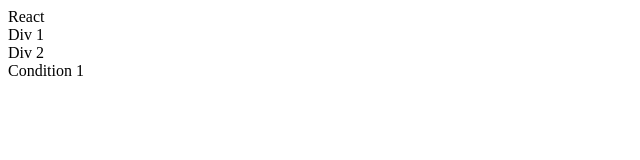
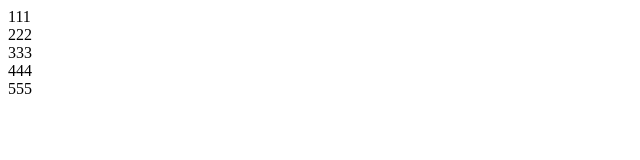
Before and after one commit to smerante/react-2019, a React (Create React App) app in the folder app1/: page / in a window 1280 px wide. Shown: the top 160 px of the page, without its empty margins (0-640 px from the left). Built offline with nearby package versions, Linux system fonts and the light colour scheme; the HTML template or start-up script is replaced by a standard one.

Commit message:
Rendering a list of items with functional component

```diff
--- a/app1/src/App.js
+++ b/app1/src/App.js
@@ -23,16 +23,7 @@
   render() {
       return (
         <div className="App">
-          <div>
-            React
-          </div>
-          <div>
-            Div 1
-          </div>
-          <div>
-            Div 2
-          </div>
-          {this.renderFunction1()}
+          <Container1/>
         </div>
       );
   }
--- a/app1/src/containers/container1.js
+++ b/app1/src/containers/container1.js
@@ -1,57 +1,29 @@
 import React, { Component } from 'react';
-import Component1 from '../functional/component1';
 
 class Container1 extends Component {
 
+	arr1 = [
+		{id: 1, text: '1', number : 1},
+		{id: 2, text: '2', number : 2},
+		{id: 3, text: '3', number : 3},
+		{id: 4, text: '4', number : 4},
+		{id: 5, text: '5', number : 5},
+	];
 
-	constructor(props) {
-		super(props);
-		this.state = {
-			stateProp1: 'Our initial state prop 1',
-			stateProp2: 5
-		}
-	}
-
-	// Wrong
-	// changeState = () => {
-	// 	this.setState.stateProp1 = 'New State';
-	// }
-
-	// Can also do this
-	// this.setState({
-	// 	stateProp1: this.state.stateProp2 + 1
-	// });
-
-	// Correct
-	changeState = () => {
-		this.setState((prevState, props) => ({
-			stateProp2: prevState.stateProp2 + 1,
-			stateProp1: this.state.stateProp1 + ' L '
-		})
-		);
-	}
-
-	changeState2 = () => {
-		this.setState({
-			stateProp1: this.state.stateProp1 + ' L '
-		});
-	}
+	renderListItem = (props) => (
+		<div>
+			{ props.item.id }
+			{ props.item.text }
+			{ props.item.number }
+		</div>
+	)
 
 	render() {
 		return (
 			<div>
-				Container Component1:
-				<div>
-					<button onClick={() => this.changeState2()}>Change State 2</button>
-					{this.state.stateProp1}
-				</div>
-
-				<div>
-					<button onClick={() => this.changeState()}>Change State</button>
-					{this.state.stateProp2}
-				</div>
-
-				<Component1 prop1={this.state.stateProp1}/>
+				{this.arr1.map(item => (
+					<this.renderListItem key={item.id} item={item} />
+				))}
 			</div>
 		)
 	}
```
